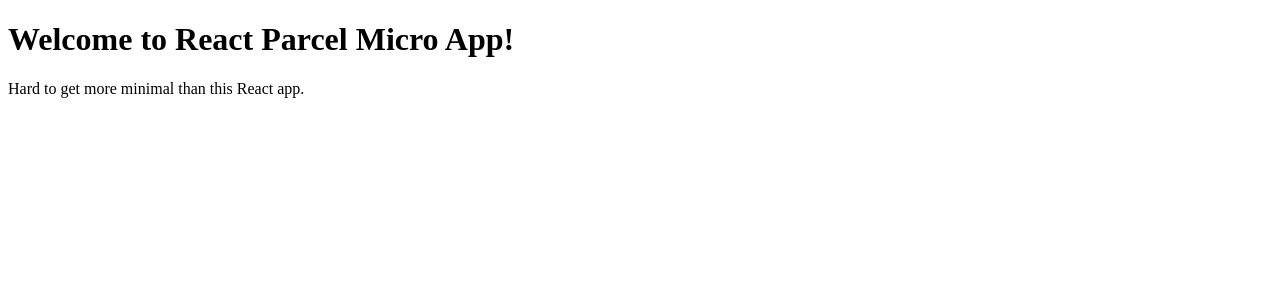
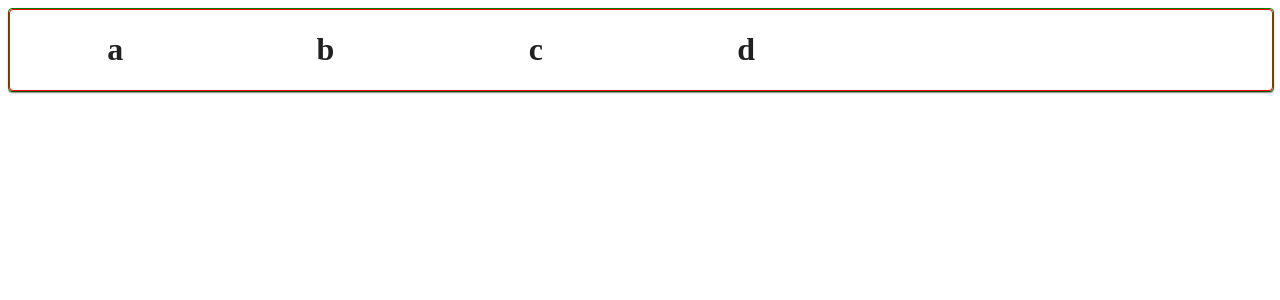
Before and after one commit to MichOchieng/sandbox, a React (Vite) app in the folder typographyAnimation/: page / in a window 1280 px wide. Shown: the top 300 px of the page. Built offline with nearby package versions, Linux system fonts and the light colour scheme.

Commit message:
Added paper

```diff
--- a/typographyAnimation/src/App.tsx
+++ b/typographyAnimation/src/App.tsx
@@ -1,8 +1,16 @@
+import { Paper } from "@mui/material";
+import { ThemeProvider } from "@mui/system";
 import * as React from "react";
+import { HeaderCard } from "./component/headerCard/headerCard";
 
 export default () => (
-  <>
-    <h1>Welcome to React Parcel Micro App!</h1>
-    <p>Hard to get more minimal than this React app.</p>
-  </>
+  <Paper
+  sx={{
+     border: "1px solid green",
+     width: "100%",
+     height: "100%"
+  }}
+ >
+    <HeaderCard/>
+  </Paper>
 );
```
